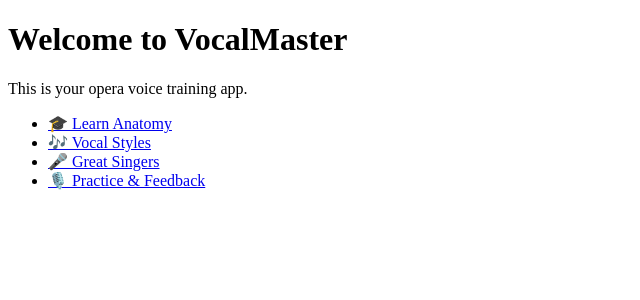
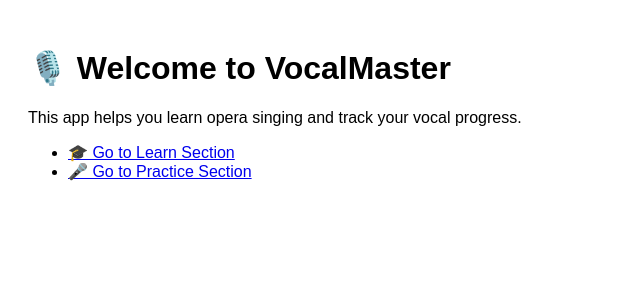
Before and after one commit to EranZ2025/VocalMaster, a Next.js app: page / in a window 1280 px wide. Shown: the top 300 px of the page, without its empty margins (0-640 px from the left). Built offline with nearby package versions, Linux system fonts and the light colour scheme.

Commit message:
Update index.js

```diff
--- a/pages/index.js
+++ b/pages/index.js
@@ -1,13 +1,12 @@
 export default function Home() {
   return (
-    <div>
-      <h1>Welcome to VocalMaster</h1>
-      <p>This is your opera voice training app.</p>
+    <div style={{ padding: '20px', fontFamily: 'Arial' }}>
+      <h1>🎙️ Welcome to VocalMaster</h1>
+      <p>This app helps you learn opera singing and track your vocal progress.</p>
+
       <ul>
-        <li><a href="/learn/anatomy">🎓 Learn Anatomy</a></li>
-        <li><a href="/learn/style">🎶 Vocal Styles</a></li>
-        <li><a href="/learn/masters">🎤 Great Singers</a></li>
-        <li><a href="/practice">🎙️ Practice & Feedback</a></li>
+        <li><a href="/learn">🎓 Go to Learn Section</a></li>
+        <li><a href="/practice">🎤 Go to Practice Section</a></li>
       </ul>
     </div>
   );
```
